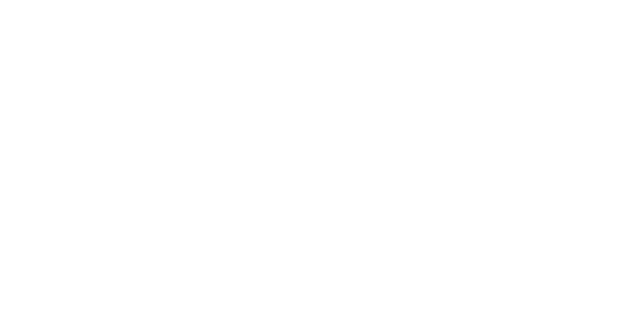
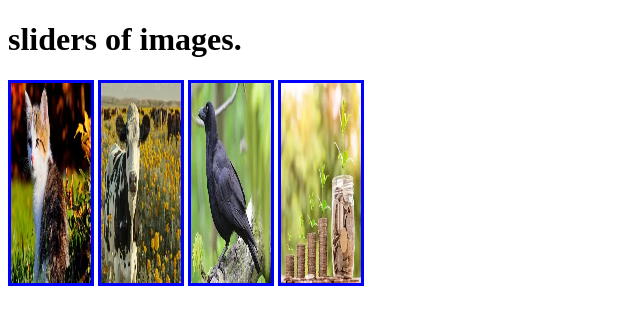
Before and after one commit to mnumanahmed433-max/my-fourth-repo, a plain HTML site: page index.html in a window 1280 px wide. Shown: the whole page, without its empty margins (0-640 px from the left). Drawn offline with Linux system fonts and the light colour scheme.

Commit message:
added the some code

```diff
--- a/index.html
+++ b/index.html
@@ -6,9 +6,14 @@
     <meta name="viewport" content="width=device-width, initial-scale=1.0">
     <title>my fourth repo</title>
 </head>
+<link rel="stylesheet" href="styles/linkers.css">
 
 <body>
-
+    <h1>sliders of images.</h1>
 </body>
+<img width="80" src="image/cat.webp">
+<img width="80" src="image/cow.webp">
+<img width="80" src="image/crow.webp">
+<img width="80" src="image/money plant.webp">
 
 </html>
--- /dev/null
+++ b/styles/linkers.css
@@ -0,0 +1,4 @@
+img {
+    height: 200px;
+    border: 3px blue solid;
+}
```
Also changed, not shown: image/cat.webp (added), image/cow.webp (added), image/crow.webp (added), image/money plant.webp (added).
